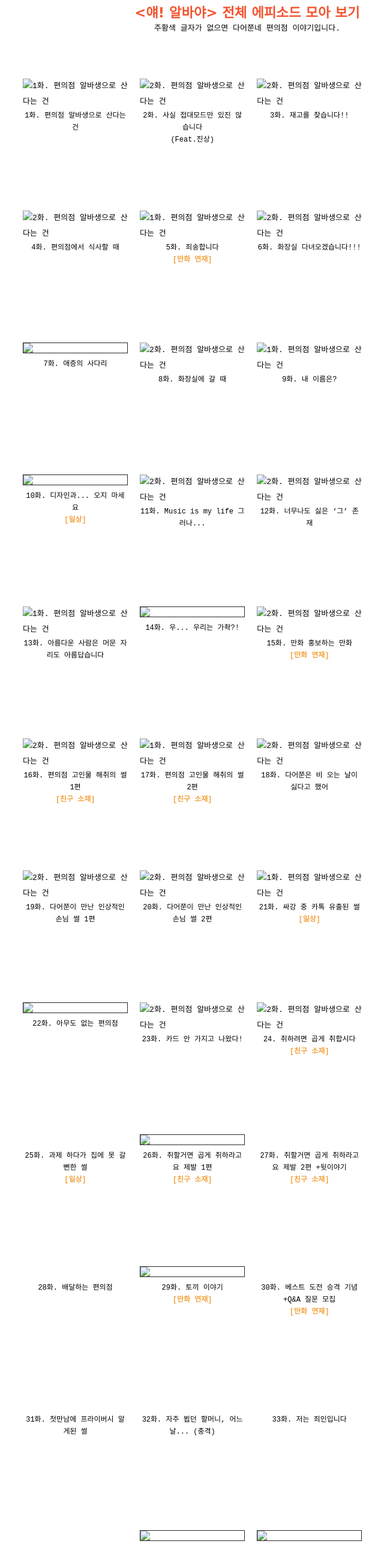
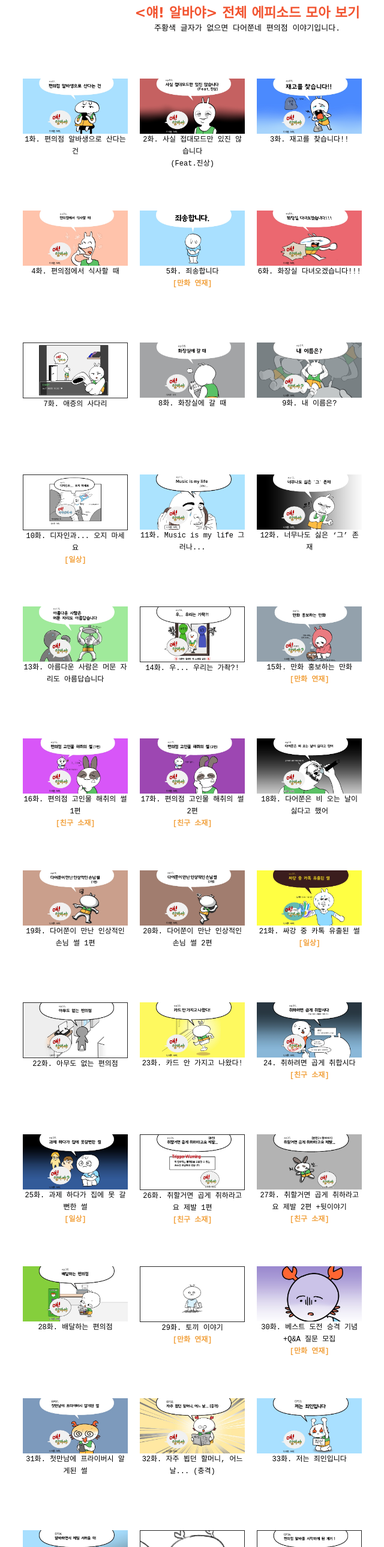
Before and after one commit to parkmijin0713/hayAlbaya, a plain HTML site: page episode.html in a window 1280 px wide. Shown: the part 221-2800 px from the top of the page at 60% size, without its empty margins (228-868 px from the left). Drawn offline with Linux system fonts and the light colour scheme; a script that the page names is missing; files whose address does not match are found by name; a web font is replaced by a local one.

Commit message:
Update episode.html

```diff
--- a/episode.html
+++ b/episode.html
@@ -38,13 +38,13 @@
         <div>
             <div class="episode">
                 <a href="https://comic.naver.com/bestChallenge/detail?titleId=768130&no=1">
-                <img src="image/episode/episode1.jpg" alt="1화. 편의점 알바생으로 산다는 건">
+                <img src="episode1.jpg" alt="1화. 편의점 알바생으로 산다는 건">
                 <p class="epiText">1화. 편의점 알바생으로 산다는 건</p></a>
             </div>
 
             <div class="episode">
                 <a href="https://comic.naver.com/bestChallenge/detail?titleId=768130&no=2">
-                <img src="image/episode/episode2.jpg" alt="2화. 편의점 알바생으로 산다는 건"></a>
+                <img src="episode2.jpg" alt="2화. 편의점 알바생으로 산다는 건"></a>
                 <div class="epiText">2화. 사실 접대모드만 있진 않습니다
                     <br> (Feat.진상)
                     </div>
@@ -52,13 +52,13 @@
 
             <div class="episode">
                 <a href="https://comic.naver.com/bestChallenge/detail?titleId=768130&no=3">
-                <img src="image/episode/episode3.jpg" alt="2화. 편의점 알바생으로 산다는 건"></a>
+                <img src="episode3.jpg" alt="2화. 편의점 알바생으로 산다는 건"></a>
                 <div class="epiText">3화. 재고를 찾습니다!!</div>
             </div>
 
             <div class="episode">
                 <a href="https://comic.naver.com/bestChallenge/detail?titleId=768130&no=4">
-                <img src="image/episode/episode4.jpg" alt="2화. 편의점 알바생으로 산다는 건"></a>
+                <img src="episode4.jpg" alt="2화. 편의점 알바생으로 산다는 건"></a>
                 <div class="epiText">4화. 편의점에서 식사할 때</div>
             </div>
         </div>
@@ -69,27 +69,27 @@
         <div class="mainText">
                 <div class="episode">
                     <a href="https://comic.naver.com/bestChallenge/detail?titleId=768130&no=5">
-                    <img src="image/episode/episode5.jpg" alt="1화. 편의점 알바생으로 산다는 건">
+                    <img src="episode5.jpg" alt="1화. 편의점 알바생으로 산다는 건">
                     <p class="epiText">5화. 죄송합니다</p>
                     <p class="epiTextColor">[만화 연재]</p></p></a>
                 </div>
 
                 <div class="episode">
                     <a href="https://comic.naver.com/bestChallenge/detail?titleId=768130&no=7">
-                    <img src="image/episode/episode6.jpg" alt="2화. 편의점 알바생으로 산다는 건"></a>
+                    <img src="episode6.jpg" alt="2화. 편의점 알바생으로 산다는 건"></a>
                     <div class="epiText">6화. 화장실 다녀오겠습니다!!!
                         </div>
                 </div>
 
                 <div class="episode">
                     <a href="https://comic.naver.com/bestChallenge/detail?titleId=768130&no=8">
-                    <img src="image/episode/episode7.jpg" class="episodeLine"></a>
+                    <img src="episode7.jpg" class="episodeLine"></a>
                     <div class="epiText">7화. 애증의 사다리</div>
                 </div>
 
                 <div class="episode">
                     <a href="https://comic.naver.com/bestChallenge/detail?titleId=768130&no=9">
-                    <img src="image/episode/episode8.jpg" alt="2화. 편의점 알바생으로 산다는 건"></a>
+                    <img src="episode8.jpg" alt="2화. 편의점 알바생으로 산다는 건"></a>
                     <div class="epiText">8화. 화장실에 갈 때</div>
                 </div>
             </div>
@@ -100,26 +100,26 @@
         <div class="mainText">
                 <div class="episode">
                     <a href="https://comic.naver.com/bestChallenge/detail?titleId=768130&no=10">
-                    <img src="image/episode/episode9.jpg" alt="1화. 편의점 알바생으로 산다는 건">
+                    <img src="episode9.jpg" alt="1화. 편의점 알바생으로 산다는 건">
                     <p class="epiText">9화. 내 이름은?</p></a>
                 </div>
 
                 <div class="episode">
                     <a href="https://comic.naver.com/bestChallenge/detail?titleId=768130&no=11">
-                    <img src="image/episode/episode10.jpg" class="episodeLine"></a>
+                    <img src="episode10.jpg" class="episodeLine"></a>
                     <div class="epiText">10화. 디자인과... 오지 마세요</div>
                     <p class="epiTextColor">[일상]</p></p></a>
                 </div>
 
                 <div class="episode">
                     <a href="https://comic.naver.com/bestChallenge/detail?titleId=768130&no=13">
-                    <img src="image/episode/episode11.jpg" alt="2화. 편의점 알바생으로 산다는 건"></a>
+                    <img src="episode11.jpg" alt="2화. 편의점 알바생으로 산다는 건"></a>
                     <div class="epiText">11화. Music is my life 그러나...</div>
                 </div>
 
                 <div class="episode">
                     <a href="https://comic.naver.com/bestChallenge/detail?titleId=768130&no=14">
-                    <img src="image/episode/episode12.jpg" alt="2화. 편의점 알바생으로 산다는 건"></a>
+                    <img src="episode12.jpg" alt="2화. 편의점 알바생으로 산다는 건"></a>
                     <div class="epiText">12화. 너무나도 싫은 ‘그’ 존재</div>
                 </div>
             </div>
@@ -130,26 +130,26 @@
         <div class="mainText">
                 <div class="episode">
                     <a href="https://comic.naver.com/bestChallenge/detail?titleId=768130&no=15">
-                    <img src="image/episode/episode13.jpg" alt="1화. 편의점 알바생으로 산다는 건">
+                    <img src="episode13.jpg" alt="1화. 편의점 알바생으로 산다는 건">
                     <p class="epiText">13화. 아름다운 사람은 머문 자리도 아름답습니다</p></a>
                 </div>
 
                 <div class="episode">
                     <a href="https://comic.naver.com/bestChallenge/detail?titleId=768130&no=17">
-                    <img src="image/episode/episode14.jpg" class="episodeLine"></a>
+                    <img src="episode14.jpg" class="episodeLine"></a>
                     <div class="epiText">14화. 우... 우리는 가좍?!</div>
                 </div>
 
                 <div class="episode">
                     <a href="https://comic.naver.com/bestChallenge/detail?titleId=768130&no=18">
-                    <img src="image/episode/episode15.jpg" alt="2화. 편의점 알바생으로 산다는 건"></a>
+                    <img src="episode15.jpg" alt="2화. 편의점 알바생으로 산다는 건"></a>
                     <div class="epiText">15화. 만화 홍보하는 만화</div>
                     <p class="epiTextColor">[만화 연재]</p></p></a>
                 </div>
 
                 <div class="episode">
                     <a href="https://comic.naver.com/bestChallenge/detail?titleId=768130&no=19">
-                    <img src="image/episode/episode16.jpg" alt="2화. 편의점 알바생으로 산다는 건"></a>
+                    <img src="episode16.jpg" alt="2화. 편의점 알바생으로 산다는 건"></a>
                     <div class="epiText">16화. 편의점 고인물 해취의 썰 1편</div>
                     <p class="epiTextColor">[친구 소재]</p></p></a>
                 </div>
@@ -161,26 +161,26 @@
             <div class="mainText">
                     <div class="episode">
                         <a href="https://comic.naver.com/bestChallenge/detail?titleId=768130&no=20">
-                        <img src="image/episode/episode17.jpg" alt="1화. 편의점 알바생으로 산다는 건">
+                        <img src="episode17.jpg" alt="1화. 편의점 알바생으로 산다는 건">
                         <p class="epiText">17화. 편의점 고인물 해취의 썰 2편</p></a>
                         <p class="epiTextColor">[친구 소재]</p></p></a>
                     </div>
 
                     <div class="episode">
                         <a href="https://comic.naver.com/bestChallenge/detail?titleId=768130&no=21">
-                        <img src="image/episode/episode18.jpg" alt="2화. 편의점 알바생으로 산다는 건"></a>
+                        <img src="episode18.jpg" alt="2화. 편의점 알바생으로 산다는 건"></a>
                         <div class="epiText">18화. 다어쭌은 비 오는 날이 싫다고 했어</div>
                     </div>
 
                     <div class="episode">
                         <a href="https://comic.naver.com/bestChallenge/detail?titleId=768130&no=22">
-                        <img src="image/episode/episode19.jpg" alt="2화. 편의점 알바생으로 산다는 건"></a>
+                        <img src="episode19.jpg" alt="2화. 편의점 알바생으로 산다는 건"></a>
                         <div class="epiText">19화. 다어쭌이 만난 인상적인 손님 썰 1편</div>
                     </div>
 
                     <div class="episode">
                         <a href="https://comic.naver.com/bestChallenge/detail?titleId=768130&no=23">
-                        <img src="image/episode/episode20.jpg" alt="2화. 편의점 알바생으로 산다는 건"></a>
+                        <img src="episode20.jpg" alt="2화. 편의점 알바생으로 산다는 건"></a>
                         <div class="epiText">20화. 다어쭌이 만난 인상적인 손님 썰 2편</div>
                     </div>
                 </div>
@@ -191,26 +191,26 @@
         <div class="mainText">
                 <div class="episode">
                     <a href="https://comic.naver.com/bestChallenge/detail?titleId=768130&no=24">
-                    <img src="image/episode/episode21.jpg" alt="1화. 편의점 알바생으로 산다는 건">
+                    <img src="episode21.jpg" alt="1화. 편의점 알바생으로 산다는 건">
                     <p class="epiText">21화. 싸강 중 카톡 유출된 썰</p></a>
                     <p class="epiTextColor">[일상]</p></p></a>
                 </div>
 
                 <div class="episode">
                     <a href="https://comic.naver.com/bestChallenge/detail?titleId=768130&no=25">
-                    <img src="image/episode/episode22.jpg" class="episodeLine"></a>
+                    <img src="episode22.jpg" class="episodeLine"></a>
                     <div class="epiText">22화. 아무도 없는 편의점</div>
                 </div>
 
                 <div class="episode">
                     <a href="https://comic.naver.com/bestChallenge/detail?titleId=768130&no=26">
-                    <img src="image/episode/episode23.jpg" alt="2화. 편의점 알바생으로 산다는 건"></a>
+                    <img src="episode23.jpg" alt="2화. 편의점 알바생으로 산다는 건"></a>
                     <div class="epiText">23화. 카드 안 가지고 나왔다!</div>
                 </div>
 
                 <div class="episode">
                     <a href="https://comic.naver.com/bestChallenge/detail?titleId=768130&no=27">
-                    <img src="image/episode/episode24.jpg" alt="2화. 편의점 알바생으로 산다는 건"></a>
+                    <img src="episode24.jpg" alt="2화. 편의점 알바생으로 산다는 건"></a>
                     <div class="epiText">24. 취하려면 곱게 취합시다</div>
                     <p class="epiTextColor">[친구 소재]</p></p></a>
                 </div>
@@ -222,28 +222,28 @@
         <div class="mainText">
                 <div class="episode">
                     <a href="https://comic.naver.com/bestChallenge/detail?titleId=768130&no=28">
-                    <img src="image/episode/episode25.jpg" alt="">
+                    <img src="episode25.jpg" alt="">
                     <p class="epiText">25화. 과제 하다가 집에 못 갈뻔한 썰</p></a>
                     <p class="epiTextColor">[일상]</p></p></a>
                 </div>
 
                 <div class="episode">
                     <a href="https://comic.naver.com/bestChallenge/detail?titleId=768130&no=29">
-                    <img src="image/episode/episode26.jpg" class="episodeLine"></a>
+                    <img src="episode26.jpg" class="episodeLine"></a>
                     <div class="epiText">26화. 취할거면 곱게 취하라고요 제발 1편</div>
                     <p class="epiTextColor">[친구 소재]</p></p></a>
                 </div>
 
                 <div class="episode">
                     <a href="https://comic.naver.com/bestChallenge/detail?titleId=768130&no=30">
-                    <img src="image/episode/episode27.jpg" alt=""></a>
+                    <img src="episode27.jpg" alt=""></a>
                     <div class="epiText">27화. 취할거면 곱게 취하라고요 제발 2편 +뒷이야기</div>
                     <p class="epiTextColor">[친구 소재]</p></p></a>
                 </div>
 
                 <div class="episode">
                     <a href="https://comic.naver.com/bestChallenge/detail?titleId=768130&no=31">
-                    <img src="image/episode/episode28.jpg" alt=""></a>
+                    <img src="episode28.jpg" alt=""></a>
                     <div class="epiText">28화. 배달하는 편의점</div>
                 </div>
             </div>
@@ -254,27 +254,27 @@
             <div class="mainText">
                     <div class="episode">
                         <a href="https://comic.naver.com/bestChallenge/detail?titleId=768130&no=32">
-                        <img src="image/episode/episode29.jpg" class="episodeLine">
+                        <img src="episode29.jpg" class="episodeLine">
                         <p class="epiText">29화. 토끼 이야기</p></a>
                         <p class="epiTextColor">[만화 연재]</p></p></a>
                     </div>
 
                     <div class="episode">
                         <a href="https://comic.naver.com/bestChallenge/detail?titleId=768130&no=33">
-                        <img src="image/episode/episode30.jpg" alt=""></a>
+                        <img src="episode30.jpg" alt=""></a>
                         <div class="epiText">30화. 베스트 도전 승격 기념 +Q&A 질문 모집</div>
                         <p class="epiTextColor">[만화 연재]</p></p></a>
                     </div>
 
                     <div class="episode">
                         <a href="https://comic.naver.com/bestChallenge/detail?titleId=768130&no=34">
-                        <img src="image/episode/episode31.jpg" alt=""></a>
+                        <img src="episode31.jpg" alt=""></a>
                         <div class="epiText">31화. 첫만남에 프라이버시 알게된 썰</div>
                     </div>
 
                     <div class="episode">
                         <a href="https://comic.naver.com/bestChallenge/detail?titleId=768130&no=35">
-                        <img src="image/episode/episode32.jpg" alt=""></a>
+                        <img src="episode32.jpg" alt=""></a>
                         <div class="epiText">32화. 자주 뵙던 할머니, 어느 날... (충격)</div>
                     </div>
                 </div>
@@ -285,26 +285,26 @@
             <div class="mainText">
                     <div class="episode">
                         <a href="https://comic.naver.com/bestChallenge/detail?titleId=768130&no=36">
-                        <img src="image/episode/episode33.jpg" alt="">
+                        <img src="episode33.jpg" alt="">
                         <p class="epiText">33화. 저는 죄인입니다</p></a>
                     </div>
 
                     <div class="episode">
                         <a href="https://comic.naver.com/bestChallenge/detail?titleId=768130&no=37">
-                        <img src="image/episode/episode34.jpg" alt=""></a>
+                        <img src="episode34.jpg" alt=""></a>
                         <div class="epiText">34화. 알바하면서 서러울 때</div>
                     </div>
 
                     <div class="episode">
                         <a href="https://comic.naver.com/bestChallenge/detail?titleId=768130&no=38">
-                        <img src="image/episode/episode35.jpg" class="episodeLine"></a>
+                        <img src="episode35.jpg" class="episodeLine"></a>
                         <div class="epiText">35화. Q&A 질문에 대한 답변 (데이터 주의)</div>
                         <p class="epiTextColor">[만화 연재]</p></p></a>
                     </div>
 
                     <div class="episode">
                         <a href="https://comic.naver.com/bestChallenge/detail?titleId=768130&no=39">
-                        <img src="image/episode/episode36.jpg" class="episodeLine"></a>
+                        <img src="episode36.jpg" class="episodeLine"></a>
                         <div class="epiText">36화. 편의점 알바를 시작하게 된 계기 1편</div>
                     </div>
                 </div>
@@ -321,19 +321,19 @@
 
                     <div class="episode">
                         <a href="https://comic.naver.com/bestChallenge/detail?titleId=768130&no=41">
-                        <img src="image/episode/episode38.jpg" alt=""></a>
+                        <img src="episode38.jpg" alt=""></a>
                         <div class="epiText">38화. 내가... 실질적 부점장?</div>
                     </div>
 
                     <div class="episode">
                         <a href="https://comic.naver.com/bestChallenge/detail?titleId=768130&no=42">
-                        <img src="image/episode/episode39.jpg" alt=""></a>
+                        <img src="episode39.jpg" alt=""></a>
                         <div class="epiText">39화. 호빵에 담긴 철학</div>
                     </div>
 
                     <div class="episode">
                         <a href="https://comic.naver.com/bestChallenge/detail?titleId=768130&no=43">
-                        <img src="image/episode/episode40.jpg" alt=""></a>
+                        <img src="episode40.jpg" alt=""></a>
                         <div class="epiText">40화. 댄스 학원 다녀 본 후기</div>
                         <p class="epiTextColor">[일상]</p></p></a>
                     </div>
@@ -345,27 +345,27 @@
                 <div class="mainText">
                         <div class="episode">
                             <a href="https://comic.naver.com/bestChallenge/detail?titleId=768130&no=44">
-                            <img src="image/episode/episode41.jpg" alt="">
+                            <img src="episode41.jpg" alt="">
                             <p class="epiText">41화. 카페 진상 커플 레전드</p></a>
                             <p class="epiTextColor">[친구 소재]</p></p></a>
                         </div>
 
                         <div class="episode">
                             <a href="https://comic.naver.com/bestChallenge/detail?titleId=768130&no=45">
-                            <img src="image/episode/episode42.jpg" alt=""></a>
+                            <img src="episode42.jpg" alt=""></a>
                             <div class="epiText">42화. 일식집 사람들</div>
                             <p class="epiTextColor">[다른 알바]</p></p></a>
                         </div>
 
                         <div class="episode">
                             <a href="https://comic.naver.com/bestChallenge/detail?titleId=768130&no=46">
-                            <img src="image/episode/episode43.jpg" alt=""></a>
+                            <img src="episode43.jpg" alt=""></a>
                             <div class="epiText">43화. 코로나 시국 테이블 진상</div>
                         </div>
 
                         <div class="episode">
                             <a href="https://comic.naver.com/bestChallenge/detail?titleId=768130&no=47">
-                            <img src="image/episode/episode44.jpg" alt=""></a>
+                            <img src="episode44.jpg" alt=""></a>
                             <div class="epiText">44화. 편의점 열쇠 도둑</div>
                         </div>
                     </div>
@@ -376,26 +376,26 @@
             <div class="mainText">
                     <div class="episode">
                         <a href="https://comic.naver.com/bestChallenge/detail?titleId=768130&no=48">
-                        <img src="image/episode/episode45.jpg" class="episodeLine">
+                        <img src="episode45.jpg" class="episodeLine">
                         <p class="epiText">45화. 한 치 앞도 모르는 인생...</p></a>
                         <p class="epiTextColor">[일상]</p></p></a>
                     </div>
 
                     <div class="episode">
                         <a href="https://comic.naver.com/bestChallenge/detail?titleId=768130&no=49">
-                        <img src="image/episode/episode46.jpg" alt=""></a>
+                        <img src="episode46.jpg" alt=""></a>
                         <div class="epiText">46화. 편의점과 포켓x빵</div>
                     </div>
 
                     <div class="episode">
                         <a href="https://comic.naver.com/bestChallenge/detail?titleId=768130&no=50">
-                        <img src="image/episode/episode47.jpg" alt=""></a>
+                        <img src="episode47.jpg" alt=""></a>
                         <div class="epiText">47화. 편의점 열쇠 도둑 2편</div>
                     </div>
 
                     <div class="episode">
                         <a href="https://comic.naver.com/bestChallenge/detail?titleId=768130&no=51">
-                        <img src="image/episode/episode48.jpg"></a>
+                        <img src="episode48.jpg"></a>
 
                         <div class="epiText">48화. 단골... 그분과 나의 이야기 1편</div>
                     </div>
@@ -407,26 +407,26 @@
             <div class="mainText">
                     <div class="episode">
                         <a href="https://comic.naver.com/bestChallenge/detail?titleId=768130&no=52">
-                        <img src="image/episode/episode49.jpg" alt="">
+                        <img src="episode49.jpg" alt="">
                         <p class="epiText">49화. 단골... 그분과 나의 이야기 2편</p></a>
                     </div>
 
                     <div class="episode">
                         <a href="https://comic.naver.com/bestChallenge/detail?titleId=768130&no=53">
-                        <img src="image/episode/episode50.jpg" alt=""></a>
+                        <img src="episode50.jpg" alt=""></a>
                         <div class="epiText">50화. 기념 TMI 특집</div>
                         <p class="epiTextColor">[만화 연재]</p></p></a>
                     </div>
 
                     <div class="episode">
                         <a href="https://comic.naver.com/bestChallenge/detail?titleId=768130&no=54">
-                        <img src="image/episode/episode51.jpg" class="episodeLine"></a>
+                        <img src="episode51.jpg" class="episodeLine"></a>
                         <div class="epiText">51화. 편의점 알바 고인물이 된 나</div>
                     </div>
 
                     <div class="episode">
                         <a href="https://comic.naver.com/bestChallenge/detail?titleId=768130&no=55">
-                        <img src="image/episode/episode52.jpg" alt=""></a>
+                        <img src="episode52.jpg" alt=""></a>
                         <div class="epiText">52화. 편의점 알바와 단골 손님들</div>
                     </div>
                 </div>
@@ -437,13 +437,13 @@
             <div class="mainText">
                     <div class="episode">
                         <a href="https://comic.naver.com/bestChallenge/detail?titleId=768130&no=56">
-                        <img src="image/episode/episode53.jpg" alt="">
+                        <img src="episode53.jpg" alt="">
                         <p class="epiText">53화. 점장님이 인싸이시면 생기는 일</p></a>
                     </div>
 
                     <div class="episode">
                         <a href="https://comic.naver.com/bestChallenge/detail?titleId=768130&no=57">
-                        <img src="image/episode/episode54.jpg" alt=""></a>
+                        <img src="episode54.jpg" alt=""></a>
                         <div class="epiText">54화. 마스크 수난시대</div>
                     </div>
             </center>
@@ -453,7 +453,7 @@
     <div class="blankOne"></div>
     <div class="footer">
         <div class="footerText">COPYRIGHT 2022 얘! 알바야 다어쭌 Corp. ALL RIGHTS RESERVED</div>
-        <a href="#top"><img src="image/topButton.png" class="topButton"></a>
+        <a href="#top"><img src="topButton.png" class="topButton"></a>
     </div>
 </body>
 </html>
```
